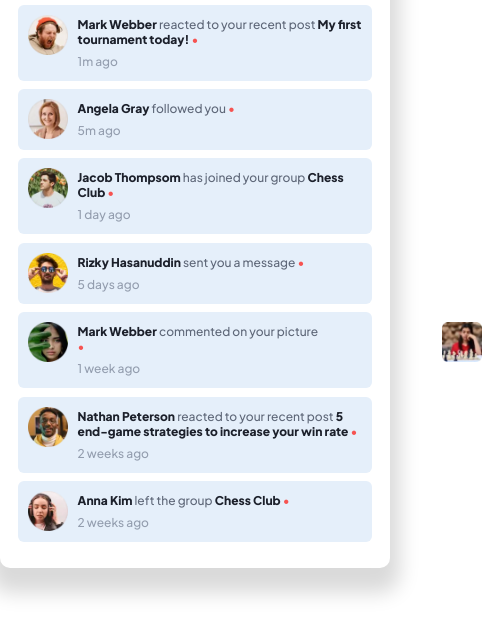
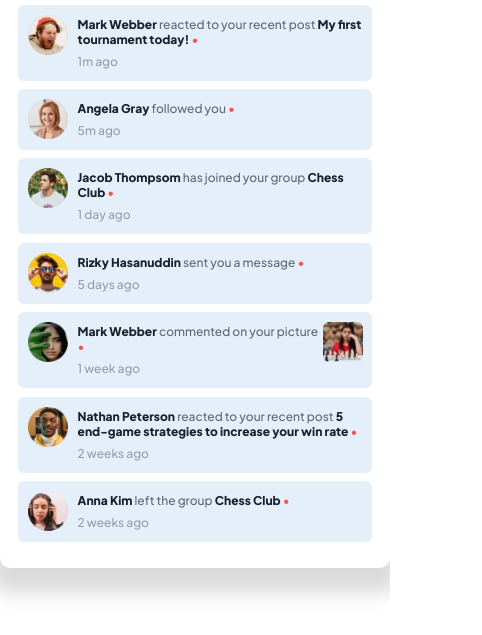
Before and after one commit to luis-moguea/notifications, a website with bundled scripts: page index.html in a window 390 px wide. Shown: the part 171-806 px from the top of the page, 482 px wide, since content can reach past the window. Built offline with nearby package versions, Linux system fonts and the light colour scheme.

Commit message:
style updates

```diff
--- a/style.css
+++ b/style.css
@@ -148,3 +148,11 @@ body{
 .item__text--hover:hover{
     color: #0a317b;
 }
+
+
+@media all and (max-width: 780px){
+    .item__image--comment {
+        width: 40px;
+        margin-left: -10px;
+    }
+}
```
